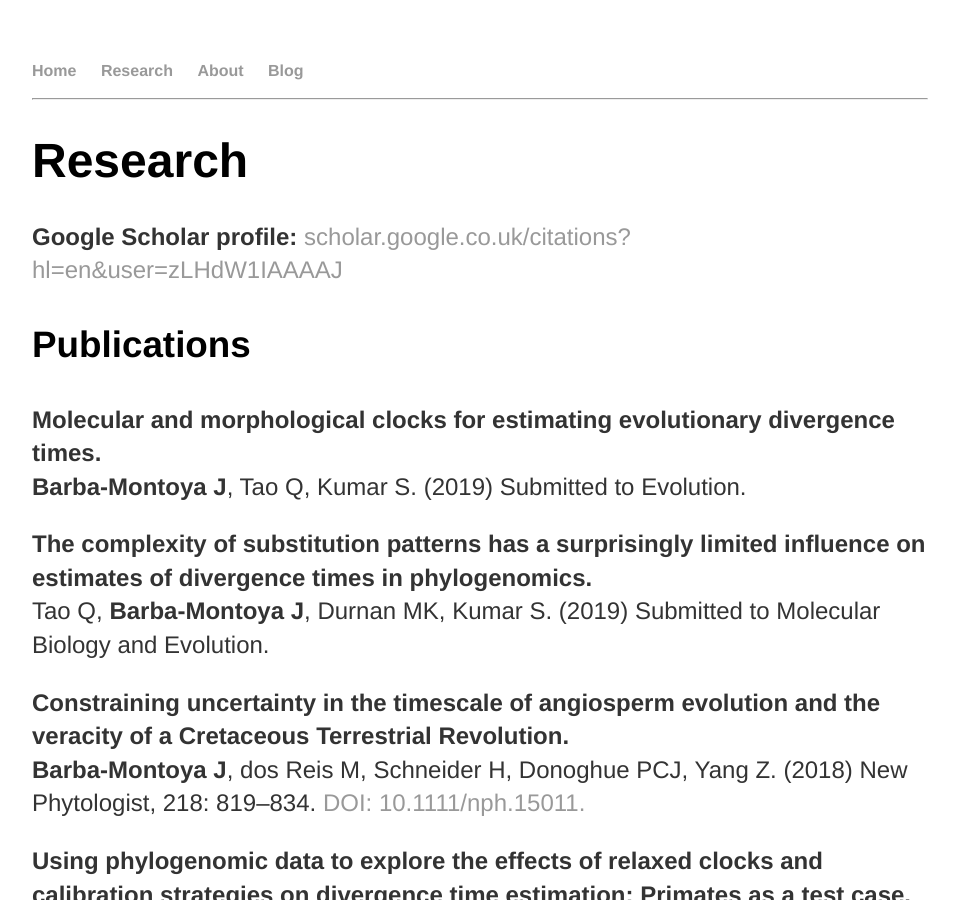
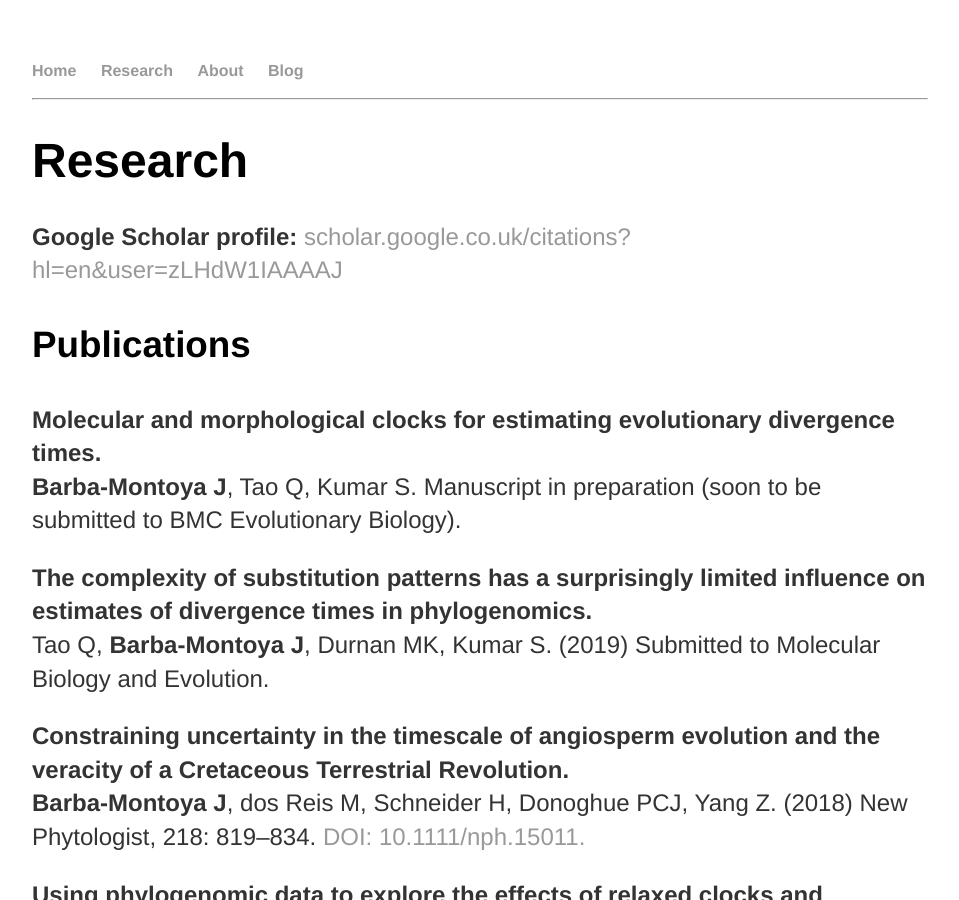
Before and after one commit to josebarbamontoya/josebarbamontoya.github.io, a Jekyll site: the page built from research/index.html, in a window 1280 px wide and 900 px high. Shown: the whole window, without its empty margins (160-1119 px from the left). Built offline with Jekyll 4.4.1, drawn with Linux system fonts in a browser that asks for light colours.

Commit message:
Update index.html

```diff
--- a/research/index.html
+++ b/research/index.html
@@ -8,7 +8,7 @@ title: Jose Barba-Montoya
 					<p><b>Google Scholar profile:</b><a href="https://scholar.google.co.uk/citations?hl=en&user=zLHdW1IAAAAJ"> scholar.google.co.uk/citations?hl=en&user=zLHdW1IAAAAJ</a></p>
 					<h3>Publications</h3>
 <p><b>Molecular and morphological clocks for estimating evolutionary divergence times.</b><br>
-<b>Barba-Montoya J</b>, Tao Q, Kumar S. (2019) Submitted to Evolution.
+<b>Barba-Montoya J</b>, Tao Q, Kumar S. Manuscript in preparation (soon to be submitted to BMC Evolutionary Biology).
 
 <p><b>The complexity of substitution patterns has a surprisingly limited influence on estimates of divergence times in phylogenomics.</b><br>
 Tao Q, <b>Barba-Montoya J</b>, Durnan MK, Kumar S. (2019) Submitted to Molecular Biology and Evolution.
```
